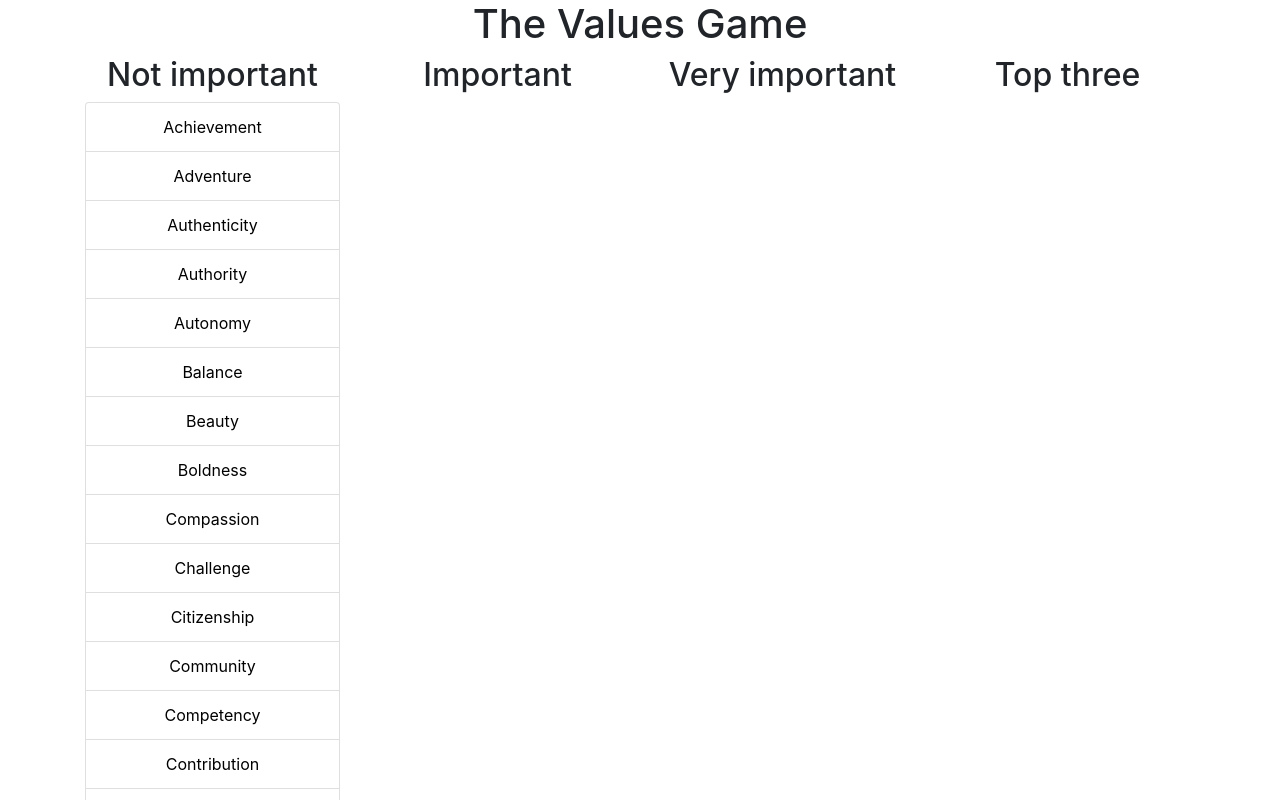
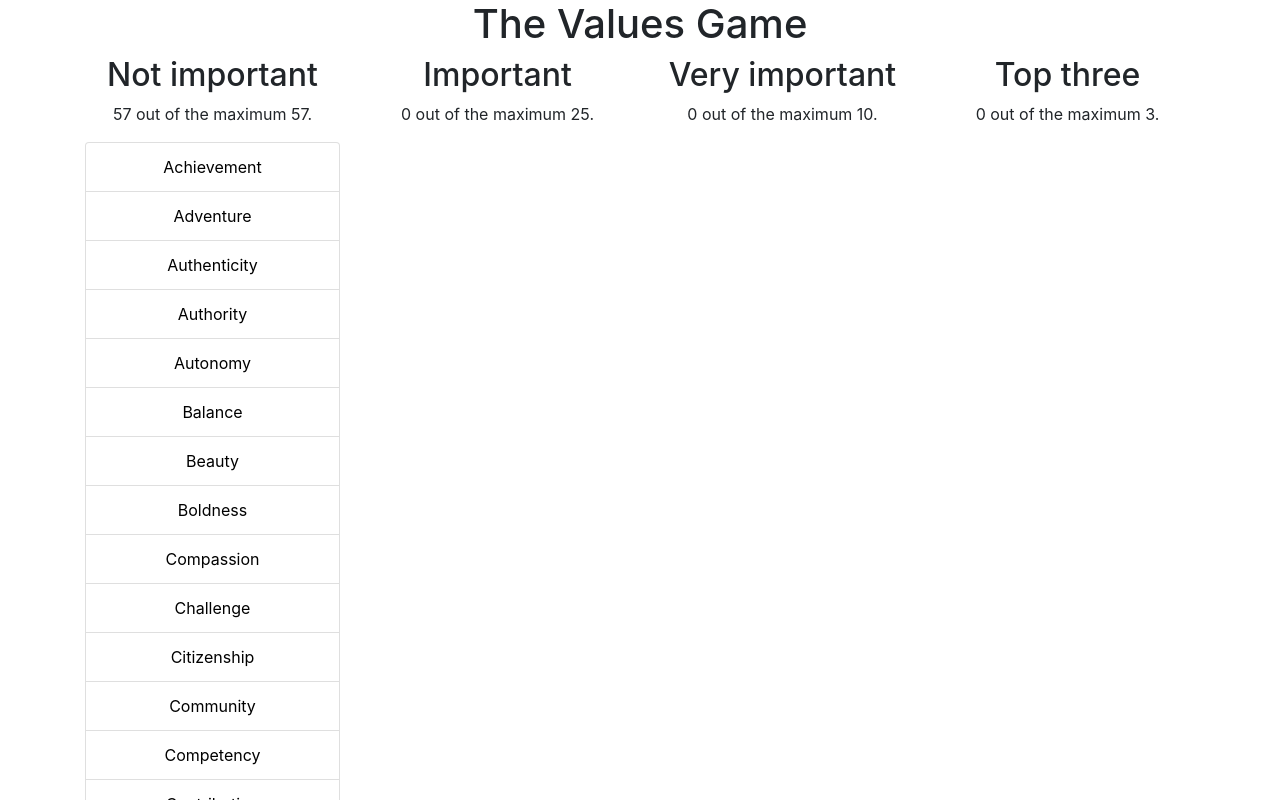
Before and after one commit to peterakkies/ValuesGame, a React (Create React App) app: page / in a window 1280 px wide. Shown: the top 800 px of the page. Built offline with nearby package versions, Linux system fonts and the light colour scheme.

Commit message:
Added value counts by bucket.

```diff
--- a/src/Buckets/Bucket/Bucket.js
+++ b/src/Buckets/Bucket/Bucket.js
@@ -16,6 +16,9 @@ const bucket = (props) => {
 	return (
 		<div className="col">
 			<h2>{props.title}</h2>
+			<p>
+				{props.numValues} out of the maximum {props.maxValues}.
+			</p>
 			<ListGroup>{valuesHTML}</ListGroup>
 		</div>
 	);
--- a/src/Buckets/Buckets.js
+++ b/src/Buckets/Buckets.js
@@ -3,10 +3,10 @@ import Bucket from './Bucket/Bucket.js';
 
 /* Describe the value buckets available to the user. */
 const bucketList = [
-	{ key: 1, title: 'Not important', maxValues: 50 },
-	{ key: 2, title: 'Important', maxValues: 25 },
-	{ key: 3, title: 'Very important', maxValues: 10 },
-	{ key: 4, title: 'Top three', maxValues: 3 }
+	{ key: 0, title: 'Not important', maxValues: 57 },
+	{ key: 1, title: 'Important', maxValues: 25 },
+	{ key: 2, title: 'Very important', maxValues: 10 },
+	{ key: 3, title: 'Top three', maxValues: 3 }
 ];
 
 class Buckets extends Component {
@@ -15,65 +15,78 @@ class Buckets extends Component {
 		List of values from James Clear.
 	 */
 	state = {
+		bucketValueCounts: [57, 0, 0, 0],
 		values: [
-			{ title: 'Achievement', bucketKey: 1 },
-			{ title: 'Adventure', bucketKey: 1 },
-			{ title: 'Authenticity', bucketKey: 1 },
-			{ title: 'Authority', bucketKey: 1 },
-			{ title: 'Autonomy', bucketKey: 1 },
-			{ title: 'Balance', bucketKey: 1 },
-			{ title: 'Beauty', bucketKey: 1 },
-			{ title: 'Boldness', bucketKey: 1 },
-			{ title: 'Compassion', bucketKey: 1 },
-			{ title: 'Challenge', bucketKey: 1 },
-			{ title: 'Citizenship', bucketKey: 1 },
-			{ title: 'Community', bucketKey: 1 },
-			{ title: 'Competency', bucketKey: 1 },
-			{ title: 'Contribution', bucketKey: 1 },
-			{ title: 'Creativity', bucketKey: 1 },
-			{ title: 'Curiosity', bucketKey: 1 },
-			{ title: 'Determination', bucketKey: 1 },
-			{ title: 'Fairness', bucketKey: 1 },
-			{ title: 'Faith', bucketKey: 1 },
-			{ title: 'Fame', bucketKey: 1 },
-			{ title: 'Friendships', bucketKey: 1 },
-			{ title: 'Fun', bucketKey: 1 },
-			{ title: 'Growth', bucketKey: 1 },
-			{ title: 'Happiness', bucketKey: 1 },
-			{ title: 'Honesty', bucketKey: 1 },
-			{ title: 'Humor', bucketKey: 1 },
-			{ title: 'Influence', bucketKey: 1 },
-			{ title: 'Inner Harmony', bucketKey: 1 },
-			{ title: 'Justice', bucketKey: 1 },
-			{ title: 'Kindness', bucketKey: 1 },
-			{ title: 'Knowledge', bucketKey: 1 },
-			{ title: 'Leadership', bucketKey: 1 },
-			{ title: 'Learning', bucketKey: 1 },
-			{ title: 'Love', bucketKey: 1 },
-			{ title: 'Loyalty', bucketKey: 1 },
-			{ title: 'Meaningful Work', bucketKey: 1 },
-			{ title: 'Openness', bucketKey: 1 },
-			{ title: 'Optimism', bucketKey: 1 },
-			{ title: 'Peace', bucketKey: 1 },
-			{ title: 'Pleasure', bucketKey: 1 },
-			{ title: 'Poise', bucketKey: 1 },
-			{ title: 'Popularity', bucketKey: 1 },
-			{ title: 'Recognition', bucketKey: 1 },
-			{ title: 'Religion', bucketKey: 1 },
-			{ title: 'Reputation', bucketKey: 1 },
-			{ title: 'Respect', bucketKey: 1 },
-			{ title: 'Responsibility', bucketKey: 1 },
-			{ title: 'Security', bucketKey: 1 },
-			{ title: 'Self-Respect', bucketKey: 1 },
-			{ title: 'Service', bucketKey: 1 },
-			{ title: 'Spirituality', bucketKey: 1 },
-			{ title: 'Stability', bucketKey: 1 },
-			{ title: 'Success', bucketKey: 1 },
-			{ title: 'Status', bucketKey: 1 },
-			{ title: 'Trustworthiness', bucketKey: 1 },
-			{ title: 'Wealth', bucketKey: 1 },
-			{ title: 'Wisdom', bucketKey: 1 }
+			{ title: 'Achievement', bucketKey: 0 },
+			{ title: 'Adventure', bucketKey: 0 },
+			{ title: 'Authenticity', bucketKey: 0 },
+			{ title: 'Authority', bucketKey: 0 },
+			{ title: 'Autonomy', bucketKey: 0 },
+			{ title: 'Balance', bucketKey: 0 },
+			{ title: 'Beauty', bucketKey: 0 },
+			{ title: 'Boldness', bucketKey: 0 },
+			{ title: 'Compassion', bucketKey: 0 },
+			{ title: 'Challenge', bucketKey: 0 },
+			{ title: 'Citizenship', bucketKey: 0 },
+			{ title: 'Community', bucketKey: 0 },
+			{ title: 'Competency', bucketKey: 0 },
+			{ title: 'Contribution', bucketKey: 0 },
+			{ title: 'Creativity', bucketKey: 0 },
+			{ title: 'Curiosity', bucketKey: 0 },
+			{ title: 'Determination', bucketKey: 0 },
+			{ title: 'Fairness', bucketKey: 0 },
+			{ title: 'Faith', bucketKey: 0 },
+			{ title: 'Fame', bucketKey: 0 },
+			{ title: 'Friendships', bucketKey: 0 },
+			{ title: 'Fun', bucketKey: 0 },
+			{ title: 'Growth', bucketKey: 0 },
+			{ title: 'Happiness', bucketKey: 0 },
+			{ title: 'Honesty', bucketKey: 0 },
+			{ title: 'Humor', bucketKey: 0 },
+			{ title: 'Influence', bucketKey: 0 },
+			{ title: 'Inner Harmony', bucketKey: 0 },
+			{ title: 'Justice', bucketKey: 0 },
+			{ title: 'Kindness', bucketKey: 0 },
+			{ title: 'Knowledge', bucketKey: 0 },
+			{ title: 'Leadership', bucketKey: 0 },
+			{ title: 'Learning', bucketKey: 0 },
+			{ title: 'Love', bucketKey: 0 },
+			{ title: 'Loyalty', bucketKey: 0 },
+			{ title: 'Meaningful Work', bucketKey: 0 },
+			{ title: 'Openness', bucketKey: 0 },
+			{ title: 'Optimism', bucketKey: 0 },
+			{ title: 'Peace', bucketKey: 0 },
+			{ title: 'Pleasure', bucketKey: 0 },
+			{ title: 'Poise', bucketKey: 0 },
+			{ title: 'Popularity', bucketKey: 0 },
+			{ title: 'Recognition', bucketKey: 0 },
+			{ title: 'Religion', bucketKey: 0 },
+			{ title: 'Reputation', bucketKey: 0 },
+			{ title: 'Respect', bucketKey: 0 },
+			{ title: 'Responsibility', bucketKey: 0 },
+			{ title: 'Security', bucketKey: 0 },
+			{ title: 'Self-Respect', bucketKey: 0 },
+			{ title: 'Service', bucketKey: 0 },
+			{ title: 'Spirituality', bucketKey: 0 },
+			{ title: 'Stability', bucketKey: 0 },
+			{ title: 'Success', bucketKey: 0 },
+			{ title: 'Status', bucketKey: 0 },
+			{ title: 'Trustworthiness', bucketKey: 0 },
+			{ title: 'Wealth', bucketKey: 0 },
+			{ title: 'Wisdom', bucketKey: 0 }
 		]
+	};
+
+	/* Returns the number of values in each bucket. */
+	getBucketValueCounts = (values) => {
+		const bucketValueCounts = [];
+		this.state.bucketValueCounts.map((bucketList, index) => {
+			bucketValueCounts.push(
+				/* Find the number of values with a certain bucket key. */
+				values.filter((object) => object.bucketKey == index).length
+			);
+		});
+		return bucketValueCounts;
 	};
 
 	valueClickedHandler = (event) => {
@@ -89,8 +102,9 @@ class Buckets extends Component {
 		const updatedValues = this.state.values;
 		updatedValues[updatedIndex].bucketKey = updatedBucketKey;
 
-		/* Update the state using the mutated copy of the values array. */
+		/* Update the state. */
 		this.setState({
+			bucketValueCounts: this.getBucketValueCounts(updatedValues),
 			values: updatedValues
 		});
 	};
@@ -103,6 +117,7 @@ class Buckets extends Component {
 					bucketKey={bucket.key}
 					title={bucket.title}
 					values={this.state.values}
+					numValues={this.state.bucketValueCounts[bucket.key]}
 					maxValues={bucket.maxValues}
 					clicked={this.valueClickedHandler}
 				/>
--- a/src/Containers/App.css
+++ b/src/Containers/App.css
@@ -1,5 +1,11 @@
 .App {
 	text-align: center;
+	background-color: white;
+}
+
+/* Create a surprise splash of details when the user over-scrolls. */
+html body {
+	background-color: #113654;
 }
 
 .App-logo {
```
Also changed, not shown: 1 other file (tests, documents, lock files or other folders).
